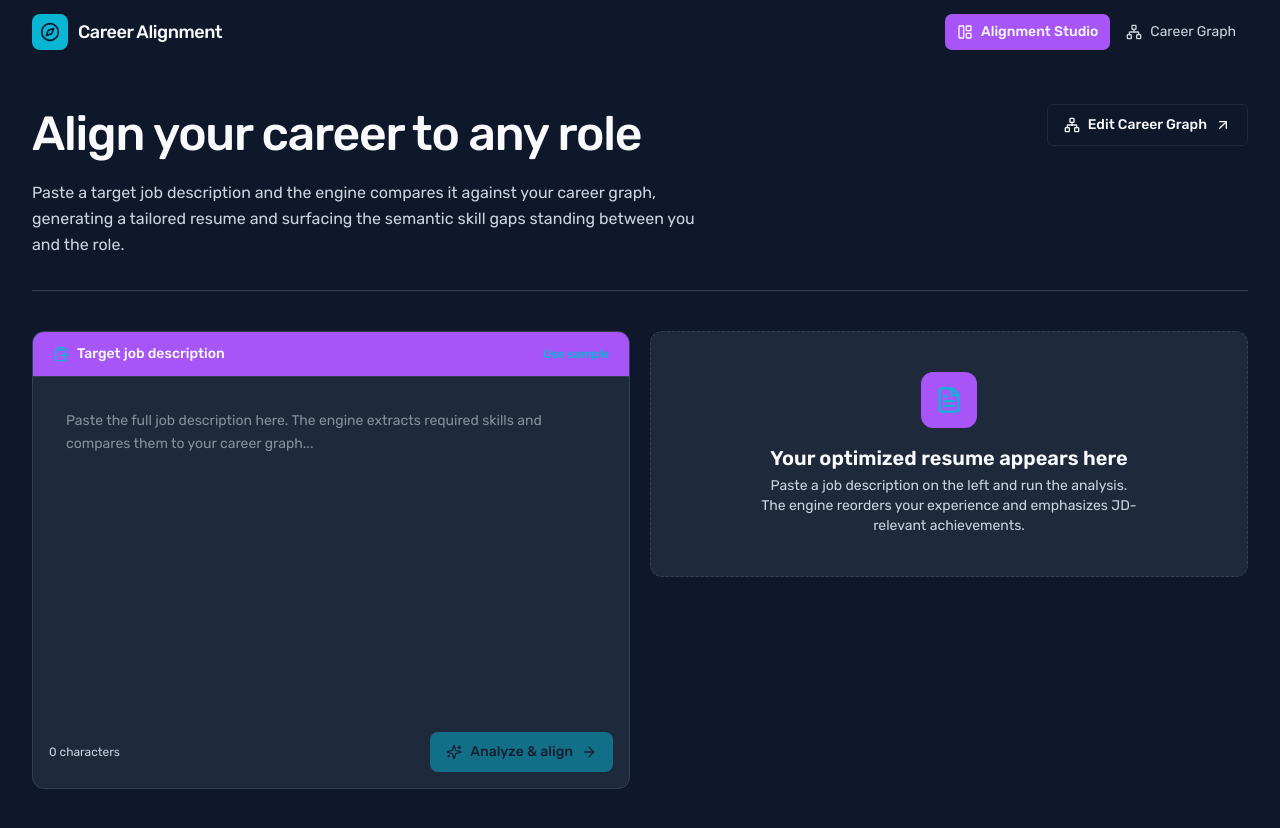
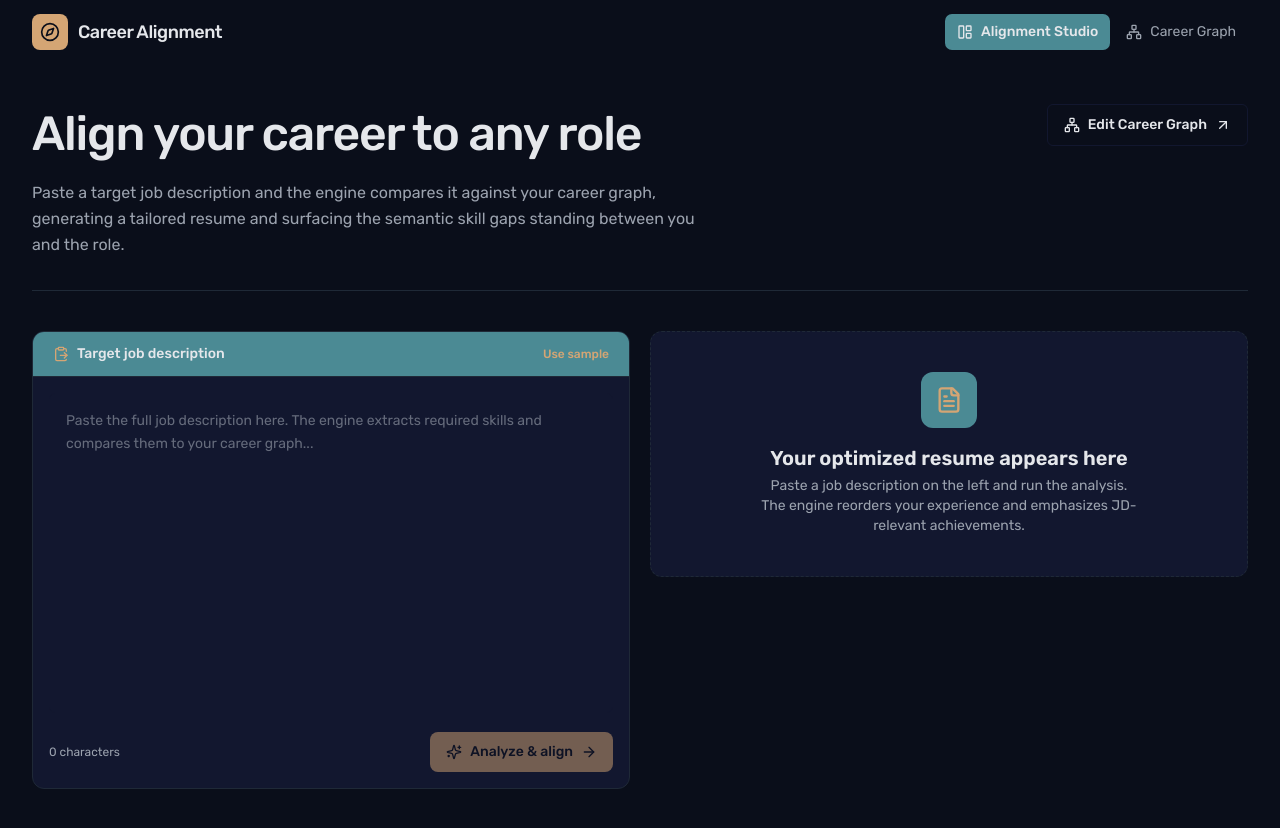
Before and after one commit to Vedant224/Semantic-Career-Alignment-Engine, a Next.js app: page / in a window 1280 px wide. Built offline with nearby package versions, Linux system fonts and the light colour scheme.

Commit message:
style: refine theme colors for a modern dark aesthetic
Co-authored-by: Samarth Bhinge <92245868+sammyZi@users.noreply.github.com>

```diff
--- a/app/globals.css
+++ b/app/globals.css
@@ -4,8 +4,8 @@
 @layer base {
   html,
   body {
-    background-color: #0f172a;
-    color: #f8fafc;
+    background-color: #0a0e1a;
+    color: #e5e7eb;
   }
 }
 
@@ -48,42 +48,42 @@
 :root {
   --radius: 0.5rem;
 
-  /* Vibrant professional tech theme — deep navy, cyan, purple */
-  --background: #0f172a;
-  --foreground: #f8fafc;
+  /* Refined professional dark theme — deep navy, warm gold, muted cyan */
+  --background: #0a0e1a;
+  --foreground: #e5e7eb;
 
-  --card: #1e293b;
-  --card-foreground: #f8fafc;
+  --card: #12172f;
+  --card-foreground: #e5e7eb;
 
-  --popover: #1e293b;
-  --popover-foreground: #f8fafc;
+  --popover: #12172f;
+  --popover-foreground: #e5e7eb;
 
-  /* Primary action — vibrant cyan */
-  --primary: #06b6d4;
-  --primary-foreground: #0f172a;
+  /* Primary action — warm gold/amber */
+  --primary: #d4a574;
+  --primary-foreground: #0a0e1a;
 
-  /* Secondary accent — bright purple */
-  --secondary: #a855f7;
-  --secondary-foreground: #f8fafc;
+  /* Secondary accent — muted teal */
+  --secondary: #4b8a94;
+  --secondary-foreground: #e5e7eb;
 
-  --muted: #475569;
-  --muted-foreground: #cbd5e1;
+  --muted: #3f4659;
+  --muted-foreground: #9ca3af;
 
-  --accent: #06b6d4;
-  --accent-foreground: #0f172a;
+  --accent: #d4a574;
+  --accent-foreground: #0a0e1a;
 
-  --border: #334155;
-  --input: #1e293b;
-  /* Focus border — vibrant cyan */
-  --ring: #06b6d4;
+  --border: #1f2937;
+  --input: #12172f;
+  /* Focus border — muted gold */
+  --ring: #d4a574;
 
-  /* Semantic alignment states — vibrant versions */
-  --match: #10b981;
-  --match-foreground: #ecfdf5;
-  --gap: #ef4444;
-  --gap-foreground: #fef2f2;
-  --partial: #f59e0b;
-  --partial-foreground: #fffbeb;
+  /* Semantic alignment states — refined versions */
+  --match: #4d9e7a;
+  --match-foreground: #e8f5f1;
+  --gap: #c7524a;
+  --gap-foreground: #faf1f0;
+  --partial: #b89456;
+  --partial-foreground: #fdf9f3;
 }
 
 @layer base {
```
